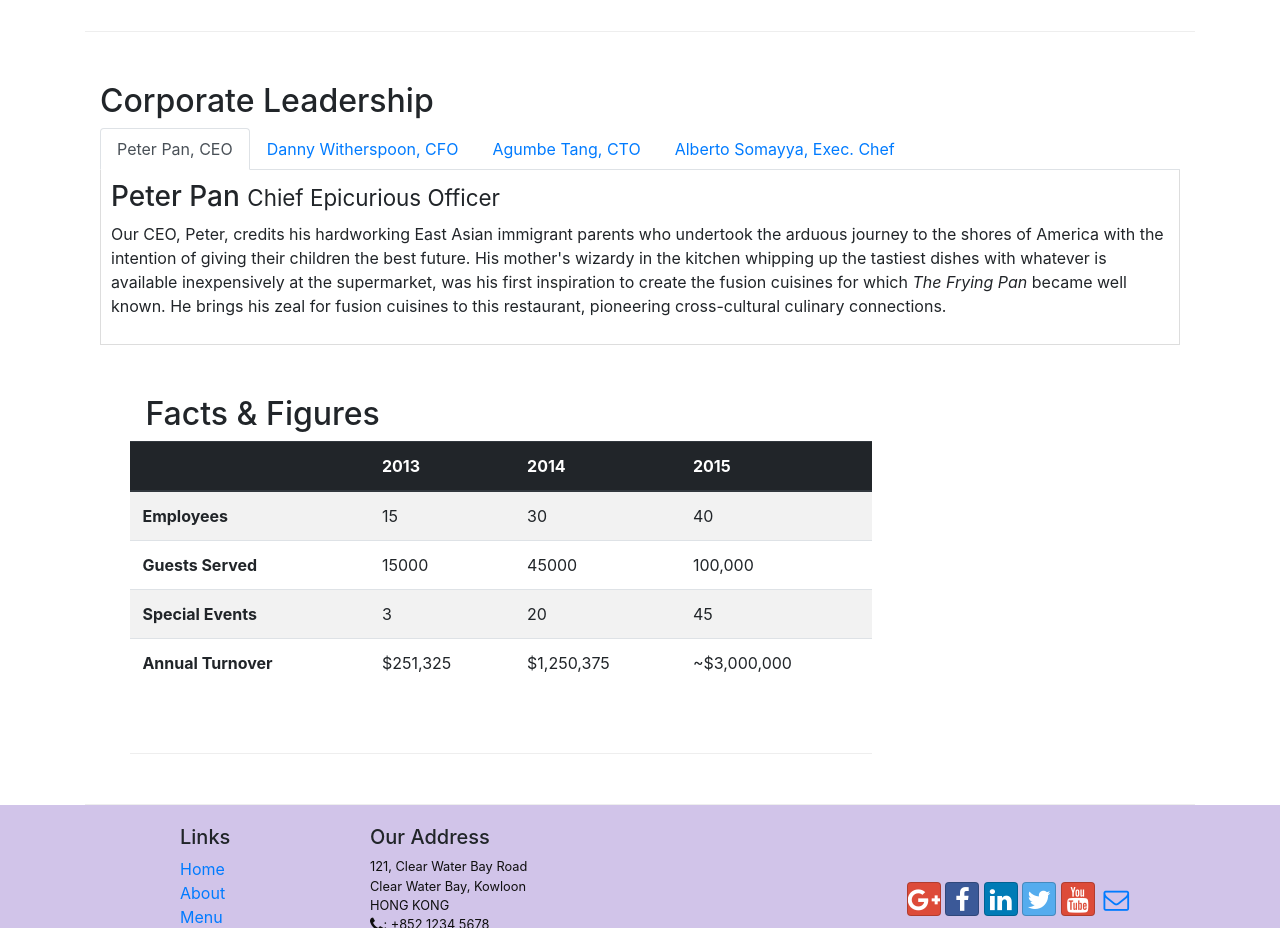
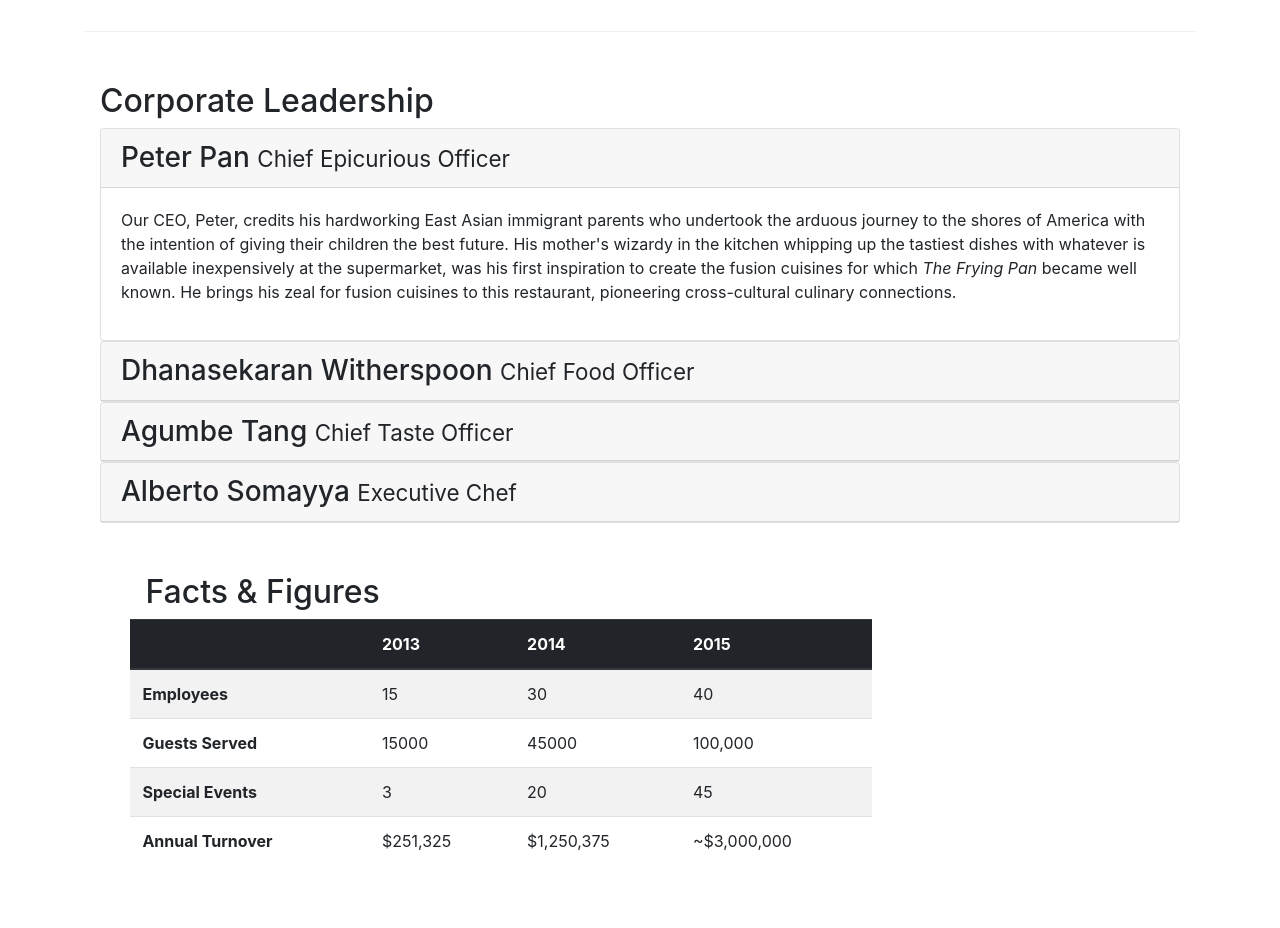
Before and after one commit to Isha2103/Front-end-Web-UI-Framework, a website: page aboutus.html in a window 1280 px wide. Shown: the part 940-1868 px from the top of the page. Drawn offline with nearby package versions, Linux system fonts and the light colour scheme.

Commit message:
Added Accordion

```diff
--- a/aboutus.html
+++ b/aboutus.html
@@ -108,6 +108,7 @@
         <div class= "row row-content align-items-center">
             <div class="col-12">
                 <h2>Corporate Leadership</h2>
+                <!-----deleting ul data that was used for tabs--
                 <ul class="nav nav-tabs">
                     <li class="nav-item">
                       <a class="nav-link active" href="#peter"
@@ -125,27 +126,74 @@
                       <a class="nav-link" href="#alberto" role="tab"
                         data-toggle="tab">Alberto Somayya, Exec. Chef</a>
                     </li>
-                </ul>
+                </ul>-->
 
-                <div class="tab-content">
-                    <div role="tabpanel" class="tab-pane fade show active" id="peter">
-                        <h3>Peter Pan <small>Chief Epicurious Officer</small></h3>
-                        <p class="d-none d-sm-block">Our CEO, Peter, credits his hardworking East Asian immigrant parents who undertook the arduous journey to the shores of America with the intention of giving their children the best future. His mother's wizardy in the kitchen whipping up the tastiest dishes with whatever is available inexpensively at the supermarket, was his first inspiration to create the fusion cuisines for which <em>The Frying Pan</em> became well known. He brings his zeal for fusion cuisines to this restaurant, pioneering cross-cultural culinary connections.</p>
+            <div id="accordion">
+
+                <div class="card">
+                    <div class="card-header" role="tab" id="peterhead">
+                        <h3 class="mb-0">
+                            <a data-toggle="collapse" data-target="#peter">
+                                Peter Pan <small>Chief Epicurious Officer</small>
+                            </a>
+                        </h3>
                     </div>
-                    <div role="tabpanel" class="tab-pane fade" id="danny">
-                       <h3>Dhanasekaran Witherspoon <small>Chief Food Officer</small></h3>
-                       <p class="d-none d-sm-block">Our CFO, Danny, as he is affectionately referred to by his colleagues, comes from a long established family tradition in farming and produce. His experiences growing up on a farm in the Australian outback gave him great appreciation for varieties of food sources. As he puts it in his own words, <em>Everything that runs, wins, and everything that stays, pays!</em></p>
+                    <div class="collapse show" id="peter" data-parent="#accordion">
+                        <div class="card-body">
+                           <p class="d-none d-sm-block">Our CEO, Peter, credits his hardworking East Asian immigrant parents who undertook the arduous journey to the shores of America with the intention of giving their children the best future. His mother's wizardy in the kitchen whipping up the tastiest dishes with whatever is available inexpensively at the supermarket, was his first inspiration to create the fusion cuisines for which <em>The Frying Pan</em> became well known. He brings his zeal for fusion cuisines to this restaurant, pioneering cross-cultural culinary connections.</p>
+                        </div>
                     </div>
-                    <div role="tabpanel" class="tab-pane fade" id="agumbe">
-                      <h3>Agumbe Tang <small>Chief Taste Officer</small></h3>
-                      <p class= "d-none d-sm-block">Blessed with the most discerning gustatory sense, Agumbe, our CTO, personally ensures that every dish that we serve meets his exacting tastes. Our chefs dread the tongue lashing that ensues if their dish does not meet his exacting standards. He lives by his motto, <em>You click only if you survive my lick.</em></p>
+                </div>
+
+                <div class="card">
+                    <div class="card-header" role="tab" id="dannyhead">
+                    <h3 class="mb-0">
+                        <a class="collapsed" data-toggle="collapse" data-target="#danny">
+                        Dhanasekaran Witherspoon <small>Chief Food Officer</small>
+                        </a>
+                    </h3>
+                </div>
+                <div class="collapse" id="danny" data-parent="#accordion">
+                    <div class="card-body">
+                        <p class="d-none d-sm-block">Our CFO, Danny, as he is affectionately referred to by his colleagues, comes from a long established family tradition in farming and produce. His experiences growing up on a farm in the Australian outback gave him great appreciation for varieties of food sources. As he puts it in his own words, <em>Everything that runs, wins, and everything that stays, pays!</em></p>
                     </div>
-                    <div role="tabpanel" class="tab-pane fade" id="alberto">
-                       <h3>Alberto Somayya <small>Executive Chef</small></h3>
-                       <p class="d-none d-sm-block">Award winning three-star Michelin chef with wide International experience having worked closely with whos-who in the culinary world, he specializes in creating mouthwatering Indo-Italian fusion experiences. He says, <em>Put together the cuisines from the two craziest cultures, and you get a winning hit! Amma Mia!</em></p>
+                </div>
+            </div>
+
+            <div class="card">
+                    <div class="card-header" role="tab" id="agumbehead">
+                    <h3 class="mb-0">
+                        <a class="collapsed" data-toggle="collapse" data-target="#agumbe">
+                        Agumbe Tang <small>Chief Taste Officer</small>
+                        </a>
+                    </h3>
+                </div>
+                <div class="collapse" id="agumbe" data-parent="#accordion">
+                    <div class="card-body">
+                       <p class= "d-none d-sm-block">Blessed with the most discerning gustatory sense, Agumbe, our CTO, personally ensures that every dish that we serve meets his exacting tastes. Our chefs dread the tongue lashing that ensues if their dish does not meet his exacting standards. He lives by his motto, <em>You click only if you survive my lick.</em></p>
+                     </div>
+                </div>
+            </div>
+
+            <div class="card">
+                    <div class="card-header" role="tab" id="albertohead">
+                    <h3 class="mb-0">
+                        <a class="collapsed" data-toggle="collapse" data-target="#alberto">
+                        Alberto Somayya <small>Executive Chef</small>
+                        </a>
+                    </h3>
+                </div>
+                <div class="collapse" id="alberto" data-parent="#accordion">
+                    <div class="card-body">
+                        <p class="d-none d-sm-block">Award winning three-star Michelin chef with wide International experience having worked closely with whos-who in the culinary world, he specializes in creating mouthwatering Indo-Italian fusion experiences. He says, <em>Put together the cuisines from the two craziest cultures, and you get a winning hit! Amma Mia!</em></p>
                     </div>
+                </div>
+            </div>
+
+
             </div>
        </div>
+
        <!-- Adding a new row of content--->
        <div class="row row-content">
         <div class="col-12 col-sm-9">
```
